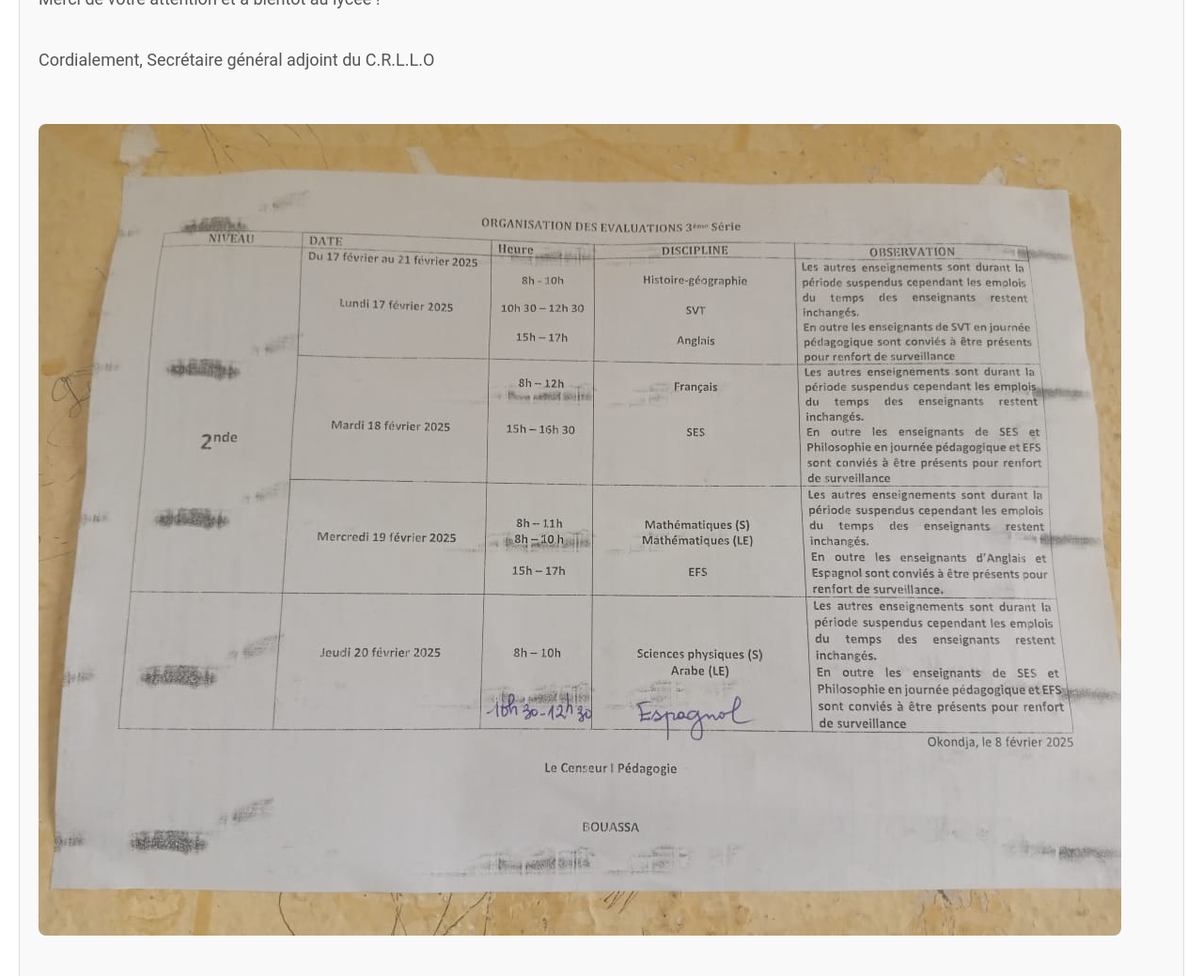
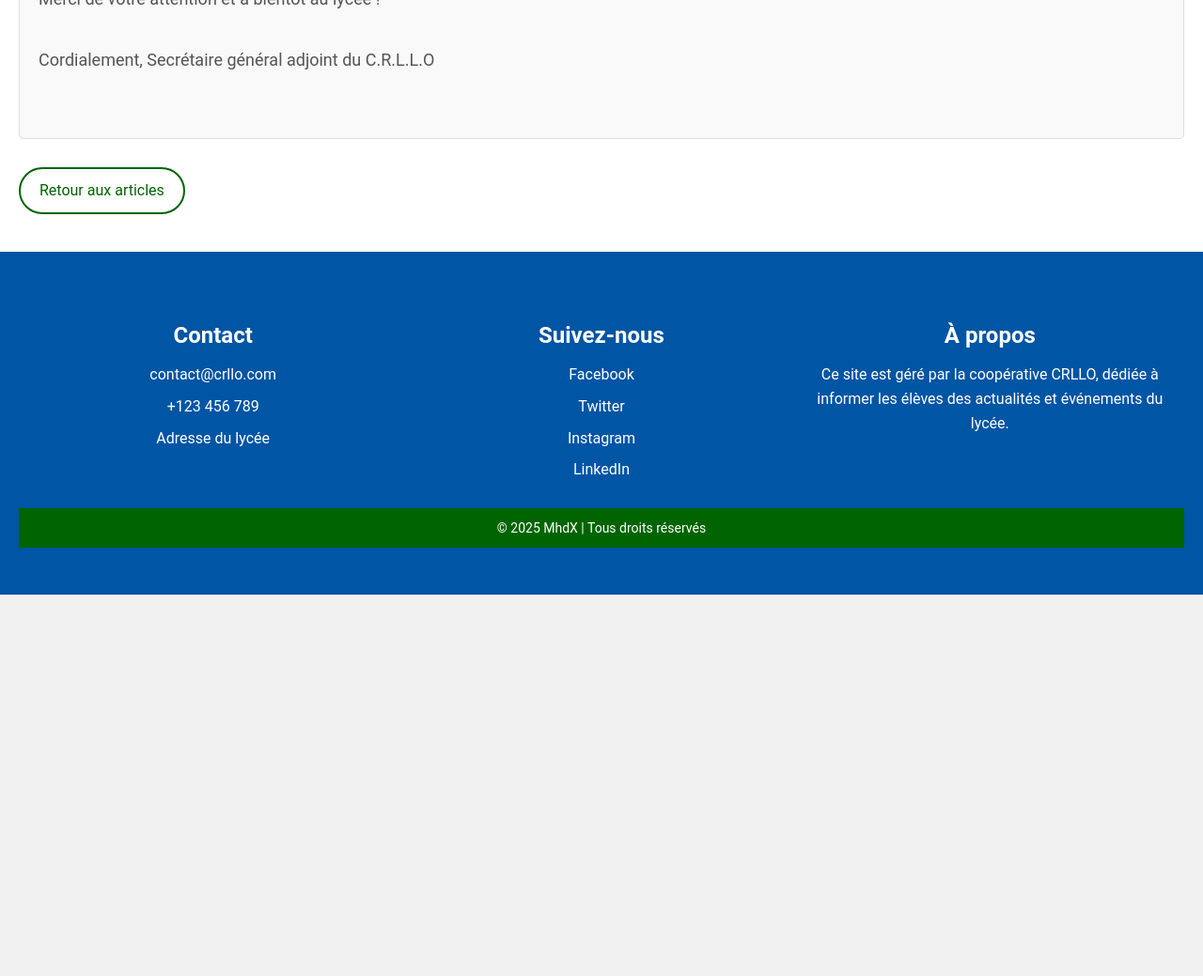
Before and after one commit to MhdxMx/CRLLO, a plain HTML site: page artice/article-9.html in a window 1280 px wide. Shown: the part 620-1659 px from the top of the page at 94% size. After the commit the page ends 1253 px from the top, so only its background shows below. Drawn offline with Linux system fonts and the light colour scheme.

Commit message:
Update article-9.html

```diff
--- a/artice/article-9.html
+++ b/artice/article-9.html
@@ -274,7 +274,7 @@ Secrétaire général adjoint du C.R.L.L.O
 
                 <br><br>
 
-                <img src="../img/article6.jpg" alt="emplois du temps" style="max-width: 100%; height: auto; border-radius: 8px; margin-top: 20px;">
+
 
         </article>
 
```
